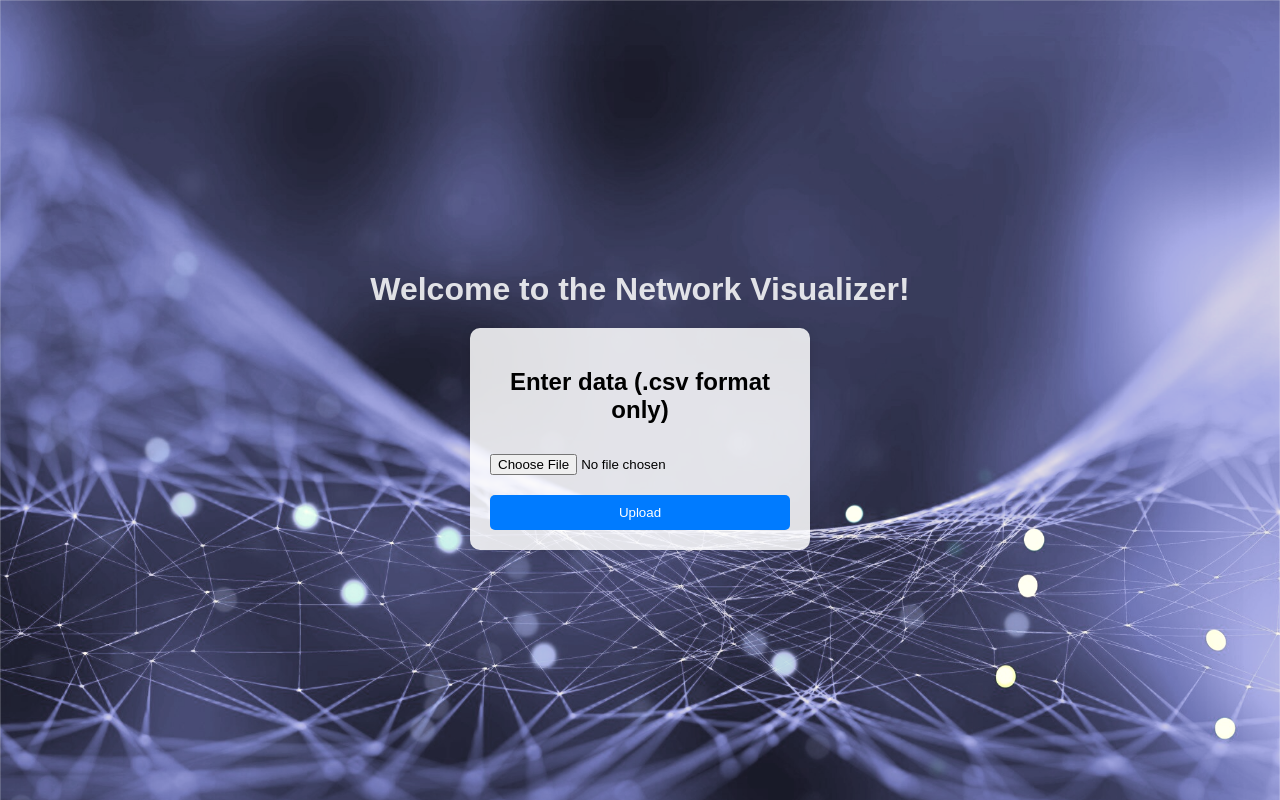
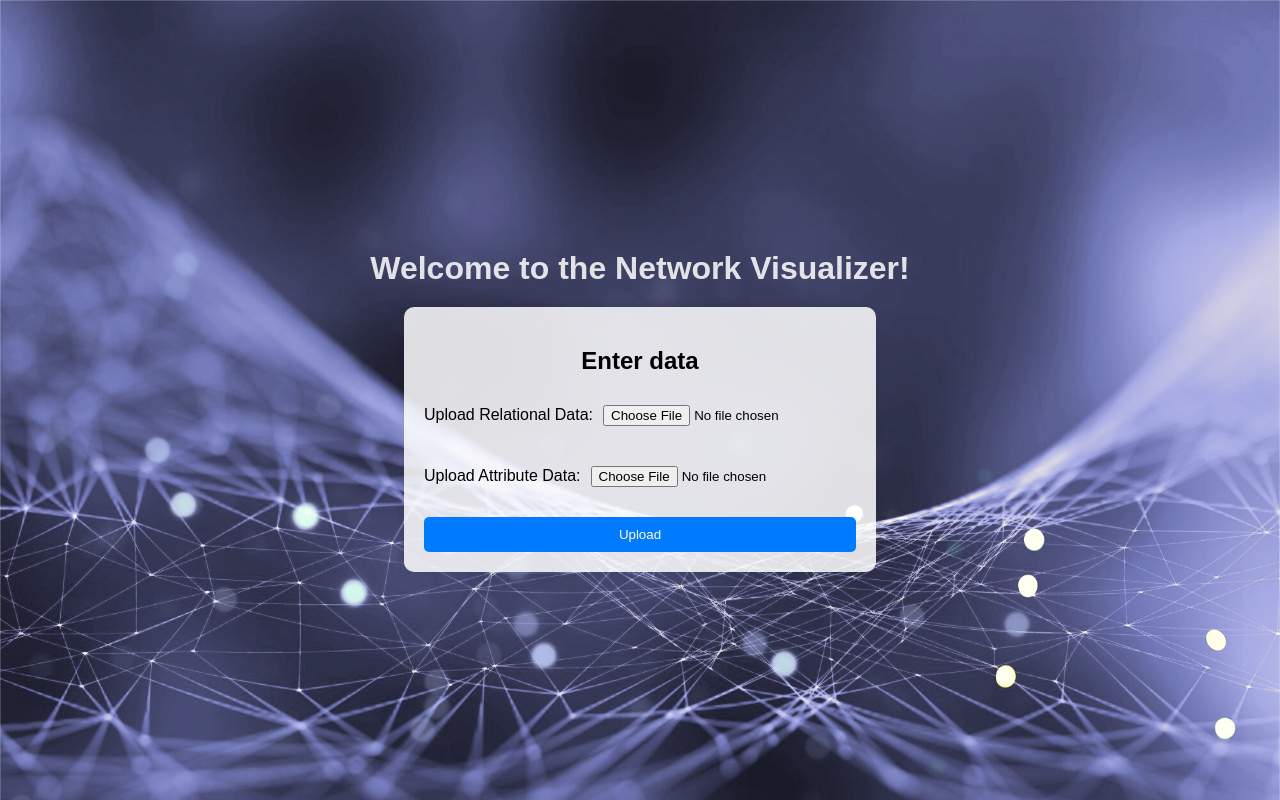
Before and after one commit to cohajunwa/HooHacks25-Network-Visualization, a Flask app: page / in a window 1280 px wide. Run offline with Flask 3, Linux system fonts and the light colour scheme.

Commit message:
Updated input page to allow users to upload two types of data - relational and attribute

```diff
--- a/app.py
+++ b/app.py
@@ -5,23 +5,28 @@ import os
 app = Flask(__name__)
 app.config["UPLOAD_FOLDER"] = "data/"
 
+ALLOWED_EXTENSIONS = {'csv'}
+
+def allowed_file(filename):
+    return '.' in filename and filename.rsplit('.', 1)[1].lower() in ALLOWED_EXTENSIONS
 
 @app.route('/', methods = ['GET', 'POST'])
 def upload_file():
     if request.method == 'POST':
-        file = request.files.get('file')
+        relational_file = request.files.get('relational')
+        attribute_file = request.files.get('attribute')
 
-        if not file:
+        if not relational_file and not attribute_file:
             error = "No file selected. Please upload a .csv file"
             return render_template('index.html', error = error)
 
-        filename = secure_filename(file.filename)
-        if not file.filename.endswith('.csv'):
-            error = "Invalid file format! Please upload a .csv file"
-            return render_template('index.html', error = error)
-
-        file.save(os.path.join(app.config['UPLOAD_FOLDER'], filename))
-        return redirect(url_for('visualize', name = filename))
+        for file in [relational_file, attribute_file]:
+            if file and allowed_file(file.filename):
+                file.save(os.path.join(app.config['UPLOAD_FOLDER'], file.filename))
+            elif file:
+                error = "Invalid file format! Please upload a .csv file"
+                return render_template('index.html', error = error)
+        return redirect(url_for('visualize'))
     return render_template('index.html' )
 
 
--- a/static/style.css
+++ b/static/style.css
@@ -27,7 +27,6 @@ h2{
     padding: 20px;
     border-radius: 10px;
     box-shadow: 0 0 10px rgba(0, 0, 0, 0.1);
-    width: 300px;
 }
 
 form {
@@ -68,3 +67,19 @@ input[type="submit"]:hover {
 .column .container {
     margin-bottom: 20px; /* Adjust spacing as needed */
 }
+
+.form-group {
+    display: flex;
+    align-items: center; /* Aligns input and label vertically */
+    gap: 10px; /* Adds space between label and input */
+    margin-bottom: 10px; /* Spacing between fields */
+}
+
+.form-group label {
+    min-width: 150px; /* Adjust width as needed */
+    text-align: right; /* Align text */
+}
+
+input[type="file"] {
+    flex-grow: 1; /* Allows input to take available space */
+}
--- a/templates/index.html
+++ b/templates/index.html
@@ -17,9 +17,20 @@
         <h1>Welcome to the Network Visualizer!</h1>
     </div>
     <div class="container">
-        <h2>Enter data (.csv format only)</h2>
+        <h2>Enter data</h2>
           <form method = post enctype=multipart/form-data>
-            <input type = file name = file accept = ".csv,.xlsx">
+            <div class="form-group">
+                <label for = 'relational'>Upload Relational Data:</label>
+                <input type = file name = relational accept = ".csv">
+            </div>
+
+
+            <div class="form-group">
+                <label for = 'attribute'>Upload Attribute Data:</label>
+                <input type = file name = attribute accept = ".csv">
+            </div>
+
+
             <input type = submit value = Upload>
           </form>
     </div>
```
